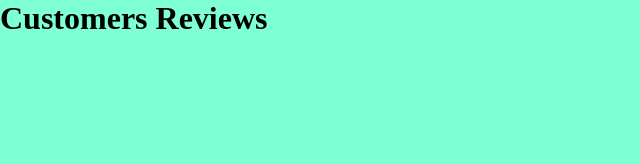
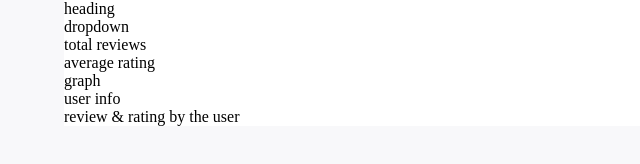
Before and after one commit to gouribhise/Customers-Reviews, a plain HTML site: page index.html in a window 1280 px wide. Shown: the whole page, without its empty margins (0-640 px from the left). Drawn offline with Linux system fonts and the light colour scheme.

Commit message:
page skeleton

```diff
--- a/index.html
+++ b/index.html
@@ -10,7 +10,24 @@
   </head>
   <body>
     <main>
-      <h1>Customers Reviews</h1>
+      <!--heading-->
+      <section>
+        <div>heading</div>
+        <div>dropdown</div>
+      </section>
+      <!--reviews summary in short-->
+      <section>
+        <div>total reviews</div>
+        <div>average rating</div>
+        <div>graph</div>
+      </section>
+      <!--user reviews section-->
+      <section>
+        <article>
+          <div>user info</div>
+          <div>review & rating by the user</div>
+        </article>
+      </section>
     </main>
   </body>
 </html>
--- a/style.css
+++ b/style.css
@@ -4,5 +4,11 @@
 }
 
 body {
-  background-color: aquamarine;
+  background-color: #f8f8fa;
 }
+
+main {
+  background-color: #ffffff;
+  width: 90vw;
+  margin: 0 auto;
+}
```
